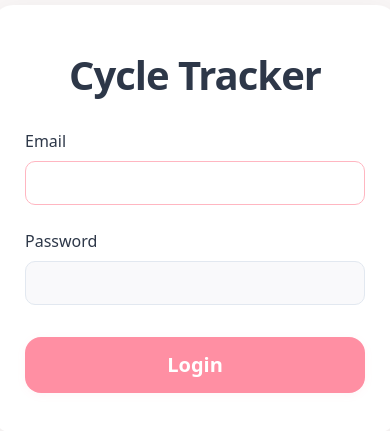
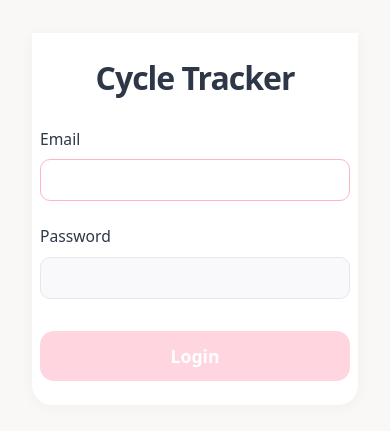
Before and after one commit to luaralulu/cycle-track, a React (Vite) app: page / in a window 390 px wide. Shown: the part 203-634 px from the top of the page. Built offline with nearby package versions, Linux system fonts and the light colour scheme; no server answers.

Commit message:
Enhance login component responsiveness and functionality: Add media queries for improved mobile styling, and update button disable logic to enhance user experience during login process.

```diff
--- a/src/components/Login.css
+++ b/src/components/Login.css
@@ -83,3 +83,30 @@
   margin-top: -0.5rem;
   margin-bottom: 0.5rem;
 }
+
+@media (max-width: 480px) {
+  .login-card {
+    min-width: 0;
+    width: 100vw;
+    max-width: 100vw;
+    padding: 1.2rem 0.5rem 1.5rem 0.5rem;
+    border-radius: 0 0 20px 20px;
+    box-shadow: 0 2px 16px rgba(0, 0, 0, 0.04);
+  }
+  .login-title {
+    font-size: 2rem;
+    margin-bottom: 0.5rem;
+  }
+  .login-label {
+    font-size: 0.98rem;
+  }
+  .login-input {
+    font-size: 1rem;
+    padding: 0.7rem 0.7rem;
+  }
+  .login-btn {
+    font-size: 1.1rem;
+    padding: 0.8rem 0;
+    border-radius: 14px;
+  }
+}
--- a/src/components/Login.tsx
+++ b/src/components/Login.tsx
@@ -15,6 +15,8 @@ const Login: React.FC<LoginProps> = ({ onLogin, loading, error }) => {
     e.preventDefault();
     await onLogin(email, password);
   };
+
+  const isDisabled = loading || !email || !password;
 
   return (
     <div className="login-bg">
@@ -42,7 +44,7 @@ const Login: React.FC<LoginProps> = ({ onLogin, loading, error }) => {
           />
         </label>
         {error && <div className="login-error">{error}</div>}
-        <button type="submit" className="login-btn" disabled={loading}>
+        <button type="submit" className="login-btn" disabled={isDisabled}>
           {loading ? "Logging in..." : "Login"}
         </button>
       </form>
```
